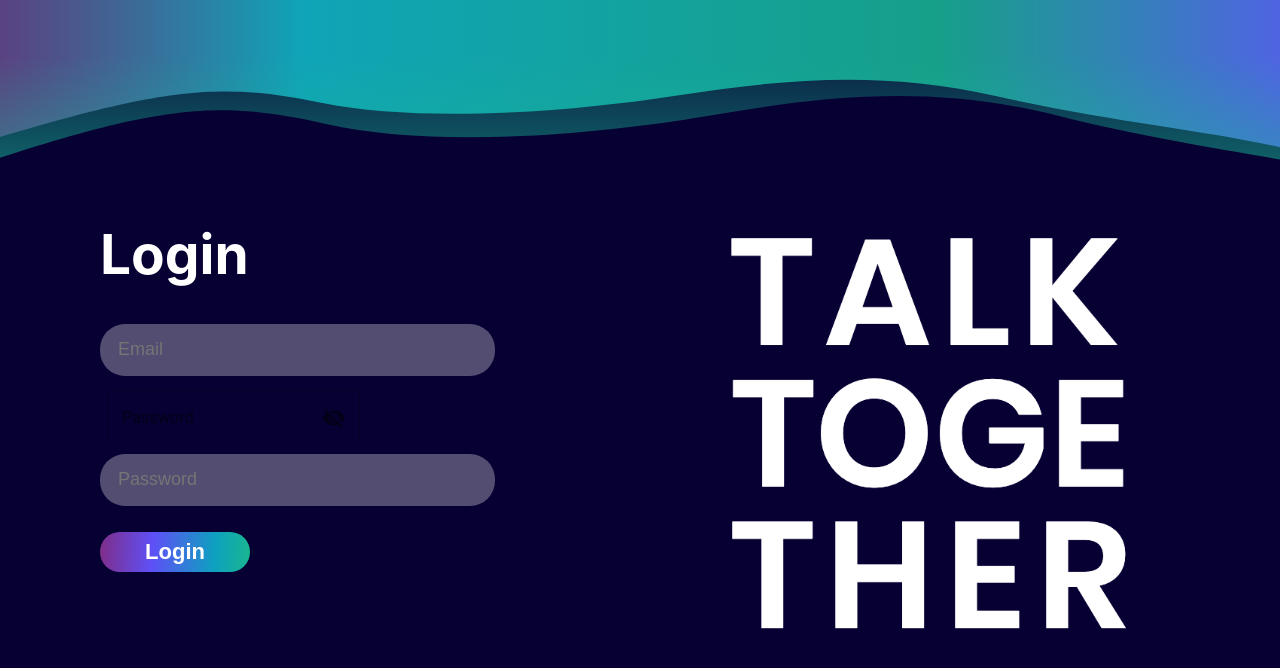
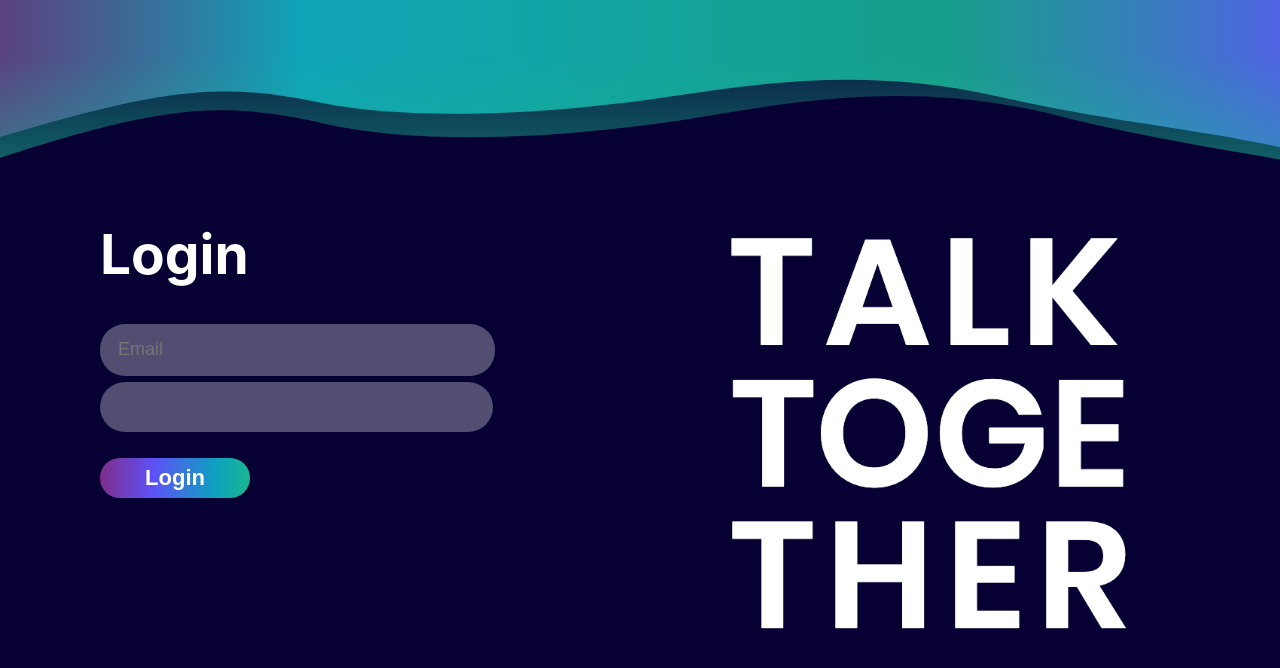
Before and after one commit to jianwen-android/TalkTogether, a React (Create React App) app: page / in a window 1280 px wide. Shown: the top 668 px of the page. Built offline with nearby package versions, Linux system fonts and the light colour scheme.

Commit message:
Removed Material UI Reverting changes made to login page

```diff
--- a/package.json
+++ b/package.json
@@ -1 +1 @@
-{"name":"talktogether","version":"0.1.0","private":true,"dependencies":{"@material-ui/core":"^4.12.2","@material-ui/icons":"^4.11.2","@rollup/plugin-babel":"^5.3.0","@testing-library/jest-dom":"^5.14.1","@testing-library/react":"^12.0.0","@testing-library/user-event":"^13.2.1","boostrap":"^2.0.0","bootstrap":"^5.0.2","chokidar":"^3.5.2","clsx":"^1.1.1","firebase":"^8.8.0","npm":"^7.20.1","react":"^17.0.2","react-bootstrap":"^1.6.1","react-dom":"^17.0.2","react-router-dom":"^5.2.0","react-scripts":"^4.0.3","uuid":"^8.3.2","web-vitals":"^2.1.0"},"scripts":{"start":"react-scripts start","build":"react-scripts build","test":"react-scripts test","eject":"react-scripts eject"},"eslintConfig":{"extends":["react-app","react-app/jest"]},"browserslist":{"production":[">0.2%","not dead","not op_mini all"],"development":["last 1 chrome version","last 1 firefox version","last 1 safari version"]}}
+{"name":"talktogether","version":"0.1.0","private":true,"dependencies":{"@rollup/plugin-babel":"^5.3.0","@testing-library/jest-dom":"^5.14.1","@testing-library/react":"^12.0.0","@testing-library/user-event":"^13.2.1","boostrap":"^2.0.0","bootstrap":"^5.0.2","chokidar":"^3.5.2","clsx":"^1.1.1","firebase":"^8.8.0","npm":"^7.20.1","react":"^17.0.2","react-bootstrap":"^2.0.0-beta.4","react-dom":"^17.0.2","react-router-dom":"^5.2.0","react-scripts":"^4.0.3","uuid":"^8.3.2","web-vitals":"^2.1.0"},"scripts":{"start":"react-scripts start","build":"react-scripts build","test":"react-scripts test","eject":"react-scripts eject"},"eslintConfig":{"extends":["react-app","react-app/jest"]},"browserslist":{"production":[">0.2%","not dead","not op_mini all"],"development":["last 1 chrome version","last 1 firefox version","last 1 safari version"]}}
--- a/src/Pages/loginPage/loginPage.jsx
+++ b/src/Pages/loginPage/loginPage.jsx
@@ -4,33 +4,7 @@ import aurora from "./Images/aurora.svg";
 import logo from "./Images/logo.svg";
 import { useHistory } from "react-router";
 
-import clsx from "clsx";
-import { makeStyles } from "@material-ui/core/styles";
-import IconButton from "@material-ui/core/IconButton";
-import OutlinedInput from "@material-ui/core/OutlinedInput";
-import InputLabel from "@material-ui/core/InputLabel";
-import InputAdornment from "@material-ui/core/InputAdornment";
-import FormControl from "@material-ui/core/FormControl";
-import Visibility from "@material-ui/icons/Visibility";
-import VisibilityOff from "@material-ui/icons/VisibilityOff";
-
 export default function LoginPage() {
-  const useStyles = makeStyles((theme) => ({
-    root: {
-      display: "flex",
-      flexWrap: "wrap",
-    },
-    margin: {
-      margin: theme.spacing(1),
-    },
-    withoutLabel: {
-      marginTop: theme.spacing(3),
-    },
-    textField: {
-      width: "25ch",
-    },
-  }));
-
   const history = useHistory();
 
   let emailInput = React.createRef();
@@ -42,24 +16,6 @@ export default function LoginPage() {
     history.push("/class");
   }
 
-  const classes = useStyles();
-  const [values, setValues] = React.useState({
-    password: "",
-    showPassword: false,
-  });
-
-  const handleChange = (prop) => (event) => {
-    setValues({ ...values, [prop]: event.target.value });
-  };
-
-  const handleClickShowPassword = () => {
-    setValues({ ...values, showPassword: !values.showPassword });
-  };
-
-  const handleMouseDownPassword = (event) => {
-    event.preventDefault();
-  };
-
   return (
     <body>
       <img src={aurora} id="image" alt="" />
@@ -70,39 +26,10 @@ export default function LoginPage() {
 
             <input class="input email" ref={emailInput} placeholder="Email" />
 
-            <FormControl
-              className={clsx(classes.margin, classes.textField)}
-              variant="outlined"
-            >
-              <InputLabel htmlFor="outlined-adornment-password">
-                Password
-              </InputLabel>
-              <OutlinedInput
-                id="outlined-adornment-password"
-                type={values.showPassword ? "text" : "password"}
-                value={values.password}
-                onChange={handleChange("password")}
-                endAdornment={
-                  <InputAdornment position="end">
-                    <IconButton
-                      aria-label="toggle password visibility"
-                      onClick={handleClickShowPassword}
-                      onMouseDown={handleMouseDownPassword}
-                      edge="end"
-                    >
-                      {values.showPassword ? <Visibility /> : <VisibilityOff />}
-                    </IconButton>
-                  </InputAdornment>
-                }
-                labelWidth={70}
-              />
-            </FormControl>
-
-            <input
+            <label
               class="input password"
               ref={passwordInput}
               placeholder="Password"
-              type="password"
             />
             <button onClick={clicked} class="button login">
               Login
```
Also changed, not shown: 1 other file (tests, documents, lock files or other folders).
